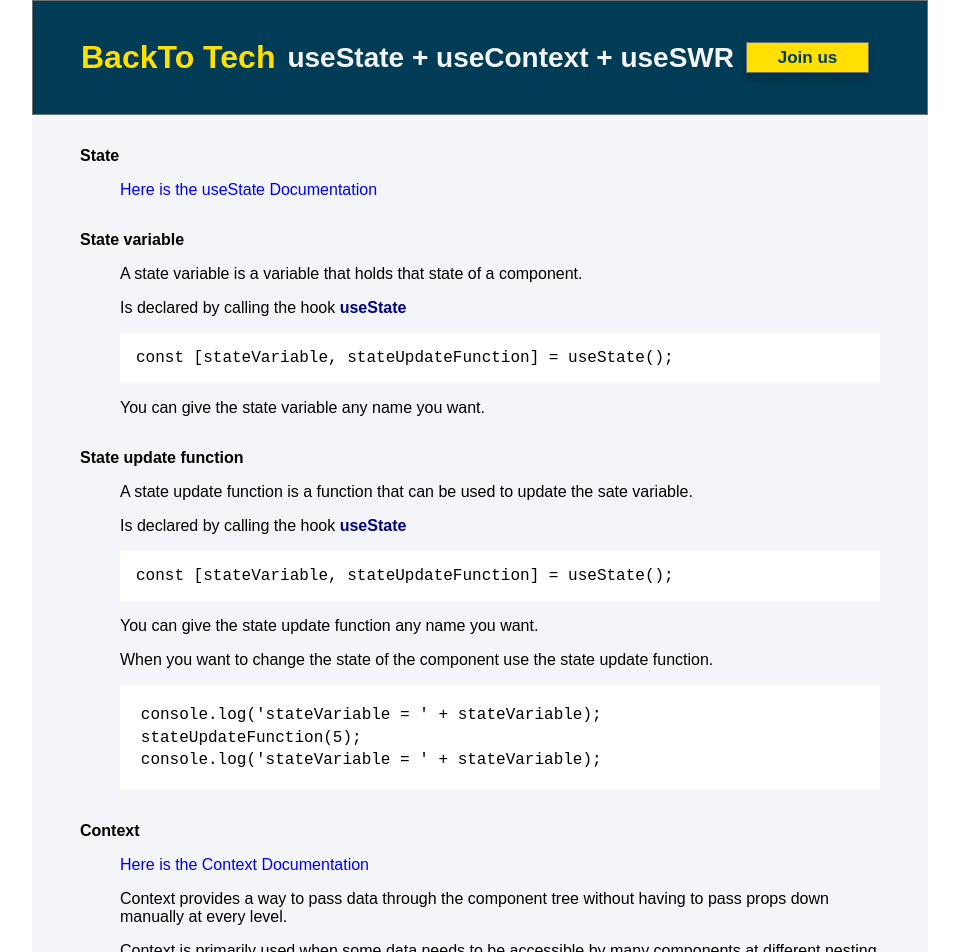
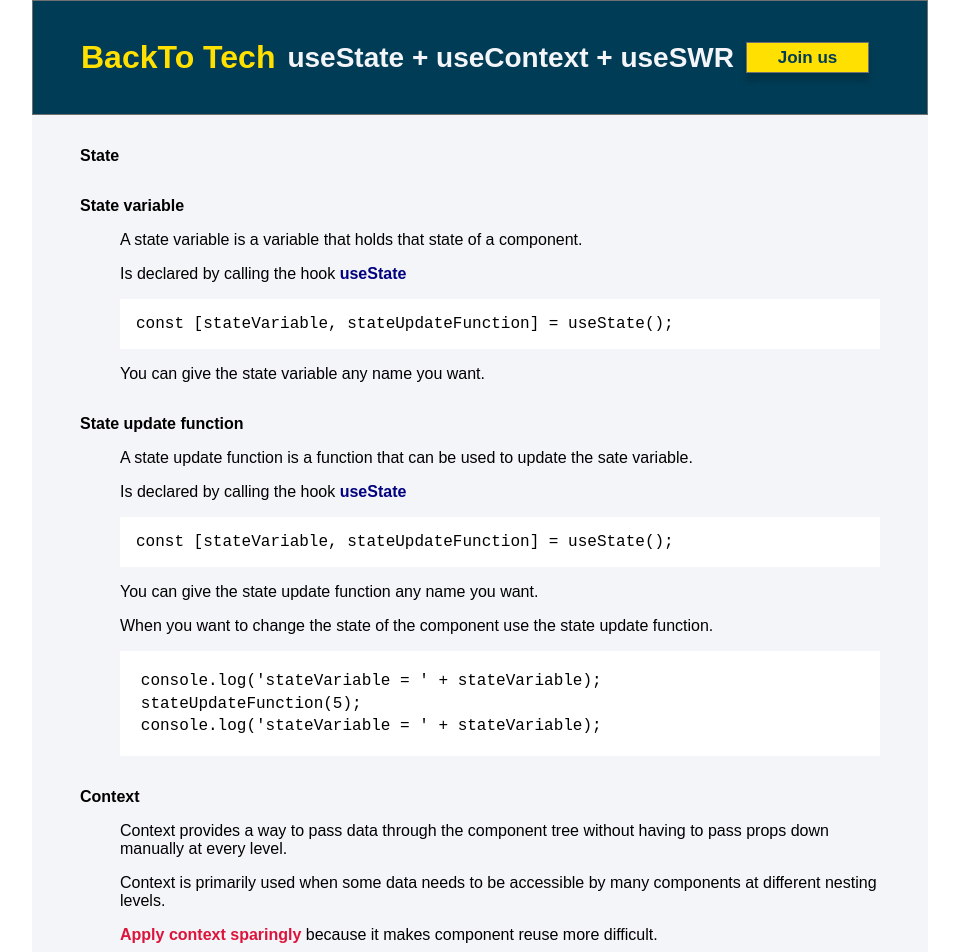
Before and after one commit to BackToTech-Study/ReactStates, a React (Create React App) app: page /welcome in a window 1280 px wide. Shown: the top 952 px of the page, without its empty margins (160-1119 px from the left). Built offline with nearby package versions, Linux system fonts and the light colour scheme.

Commit message:
updated documentation and fixed broken links

```diff
--- a/src/components/layout/Welcome.js
+++ b/src/components/layout/Welcome.js
@@ -19,13 +19,6 @@ const Welcome = (props) => {
         <div className="inner">
           <dl>
             <dt>State</dt>
-            <dd>
-              <p>
-                <Link to="https://reactjs.org/docs/hooks-reference.html#usestate" target={'_blank'}>
-                  Here is the useState Documentation
-                </Link>
-              </p>
-            </dd>
 
             <dt>State variable</dt>
             <dd>
@@ -55,11 +48,6 @@ const Welcome = (props) => {
 
             <dt>Context</dt>
             <dd>
-              <p>
-                <Link to="https://reactjs.org/docs/context.html#updating-context-from-a-nested-component" target={'_blank'}>
-                  Here is the Context Documentation
-                </Link>
-              </p>
               <p>Context provides a way to pass data through the component tree without having to pass props down manually at every level.</p>
               <p>
                 Context is primarily used when some data needs to be accessible by many components at different nesting levels.
```
Also changed, not shown: 1 other file (tests, documents, lock files or other folders).
